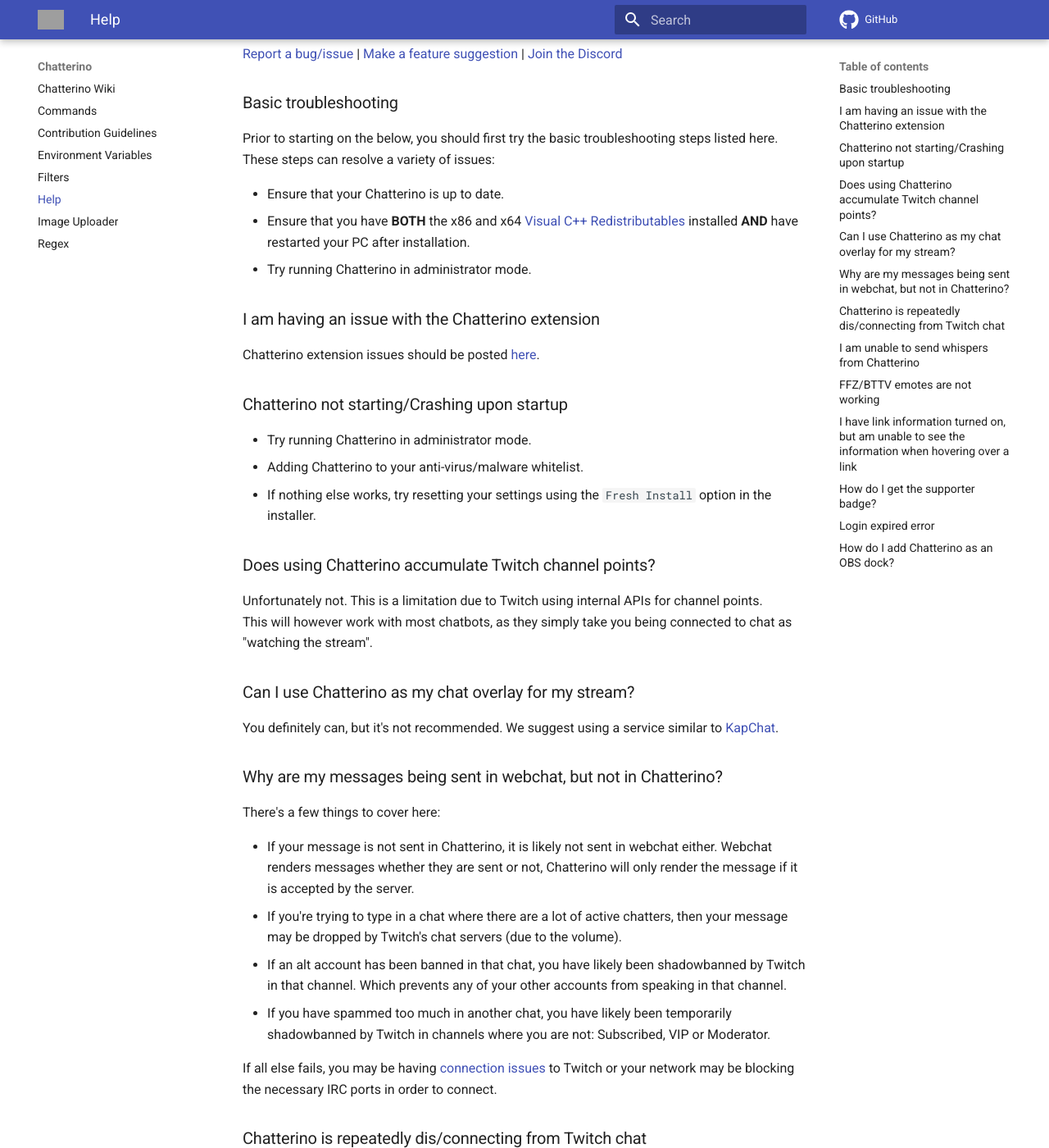
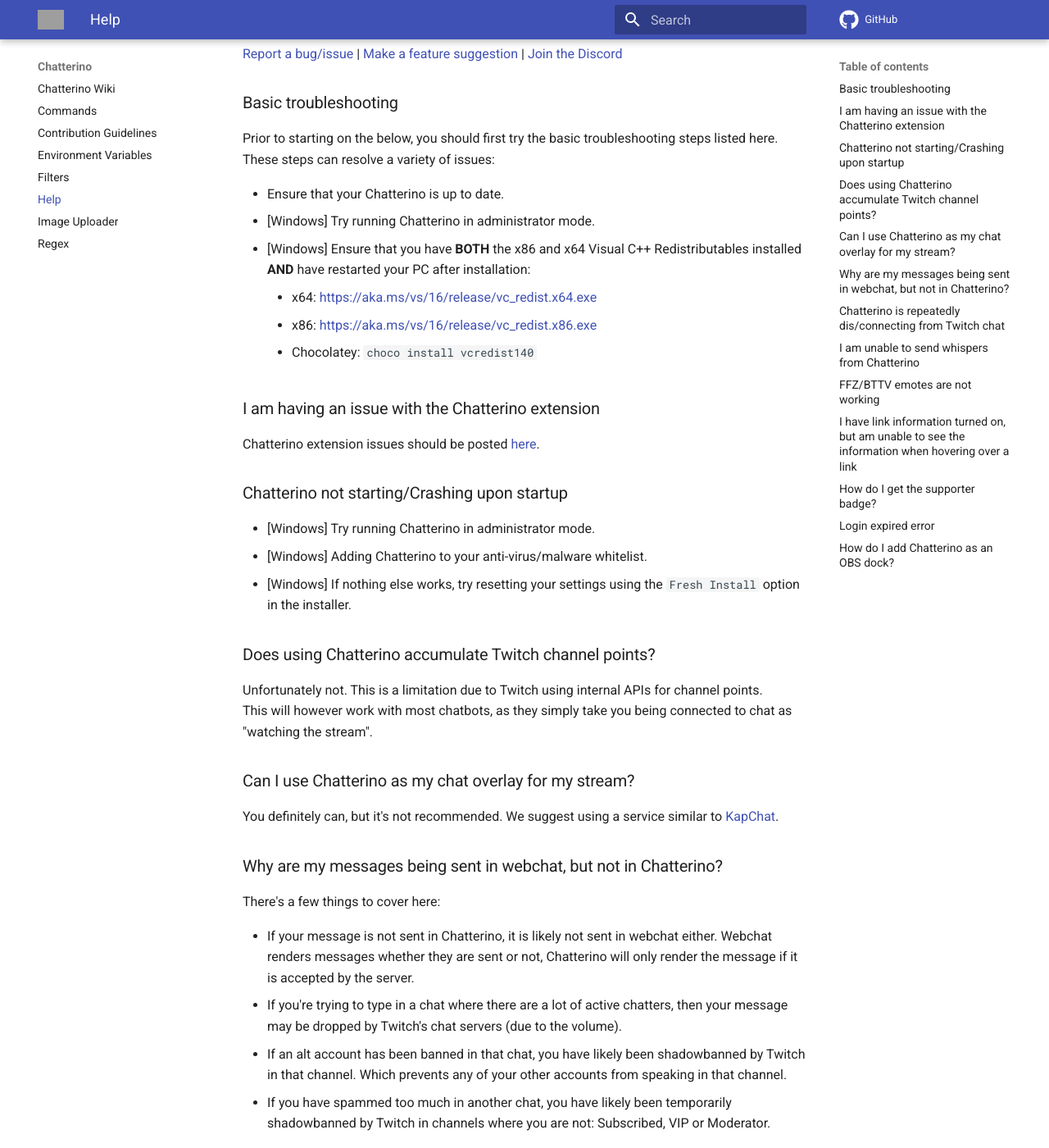
Before and after one commit to Chatterino/wiki, an MkDocs documentation site: the page built from docs/Help.md, in a window 1280 px wide and 1400 px high, scrolled down 194 px. Shown: the whole window at 82% size. Built offline with MkDocs 1.6.1 and Material for MkDocs 9.7.7, drawn with Linux system fonts in a browser that asks for light colours; comment, search, counter and statistics services are not loaded; some of the changed text lies outside the part shown; grey boxes are pictures that could not be loaded.

Commit message:
Fix broken links + instructions (#13)

```diff
--- a/docs/Help.md
+++ b/docs/Help.md
@@ -6,16 +6,19 @@
 Prior to starting on the below, you should first try the basic troubleshooting steps listed here. These steps can resolve a variety of issues:
 
 - Ensure that your Chatterino is up to date.
-- Ensure that you have **BOTH** the x86 and x64 [Visual C++ Redistributables](Resources.md#visual-c-redistributables) installed **AND** have restarted your PC after installation.
-- Try running Chatterino in administrator mode.
+- [Windows] Try running Chatterino in administrator mode.
+- [Windows] Ensure that you have **BOTH** the x86 and x64 Visual C++ Redistributables installed **AND** have restarted your PC after installation:
+    - x64: <https://aka.ms/vs/16/release/vc_redist.x64.exe>
+    - x86: <https://aka.ms/vs/16/release/vc_redist.x86.exe>
+    - Chocolatey: `choco install vcredist140`
 
 ### I am having an issue with the Chatterino extension
 Chatterino extension issues should be posted [here](https://github.com/Chatterino/chatterino-browser-ext/issues/new).
 
 ### Chatterino not starting/Crashing upon startup
-- Try running Chatterino in administrator mode.
-- Adding Chatterino to your anti-virus/malware whitelist.
-- If nothing else works, try resetting your settings using the `Fresh Install` option in the installer.
+- [Windows] Try running Chatterino in administrator mode.
+- [Windows] Adding Chatterino to your anti-virus/malware whitelist.
+- [Windows] If nothing else works, try resetting your settings using the `Fresh Install` option in the installer.
 
 ### Does using Chatterino accumulate Twitch channel points?
 Unfortunately not. This is a limitation due to Twitch using internal APIs for channel points.<br>
```
Also changed, not shown: other parts of docs/Help.md (+2 -1 lines).
